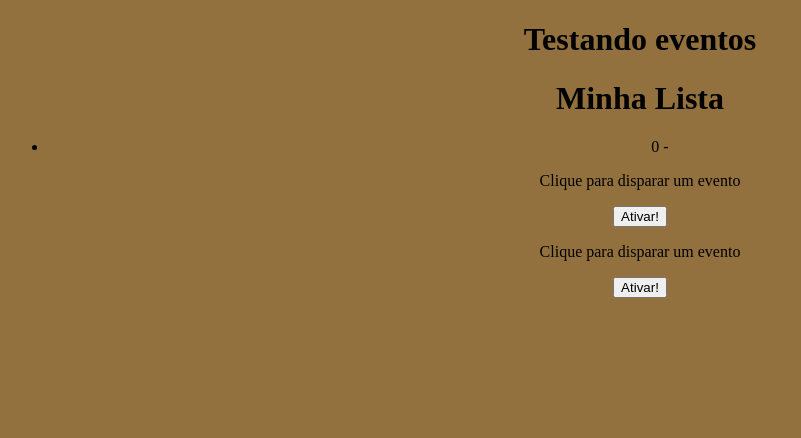
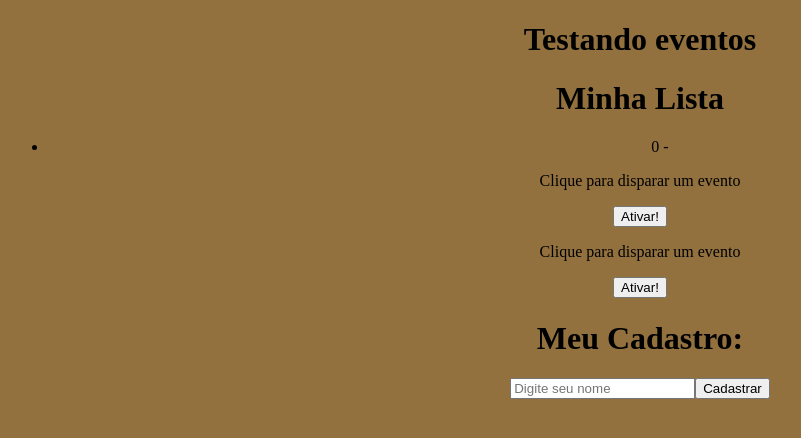
Before and after one commit to YuriMDeodato/Meu-Novo-Projeto, a React (Create React App) app: page / in a window 1280 px wide. Shown: the top 438 px of the page, without its empty margins (0-801 px from the left). Built offline with nearby package versions, Linux system fonts and the light colour scheme.

Commit message:
Form, OnSubmit
.

```diff
--- a/src/App.js
+++ b/src/App.js
@@ -1,6 +1,7 @@
 import List from './components/List';
 import './App.css';
 import Evento from './components/Evento';
+import Form from './components/Form';
 
 function App() {
 
@@ -11,6 +12,7 @@
     <List/>
     <Evento numero="1"/>
     <Evento numero="2"/>
+    <Form/>
     </div>
   );
 }
--- /dev/null
+++ b/src/components/Form.js
@@ -0,0 +1,19 @@
+
+function Form(){
+
+    function cadastrarUsuario(){
+        console.log("Cadastrou o usuário")
+    }
+    return(
+        <div>
+            <h1>Meu Cadastro:</h1>
+
+            <form onSubmit={cadastrarUsuario}>
+             <input type= "text" placeholder="Digite seu nome"/>
+             <input type= "submit" value="Cadastrar"/>
+            </form>
+        </div>
+    )
+}
+
+export default  Form
```
